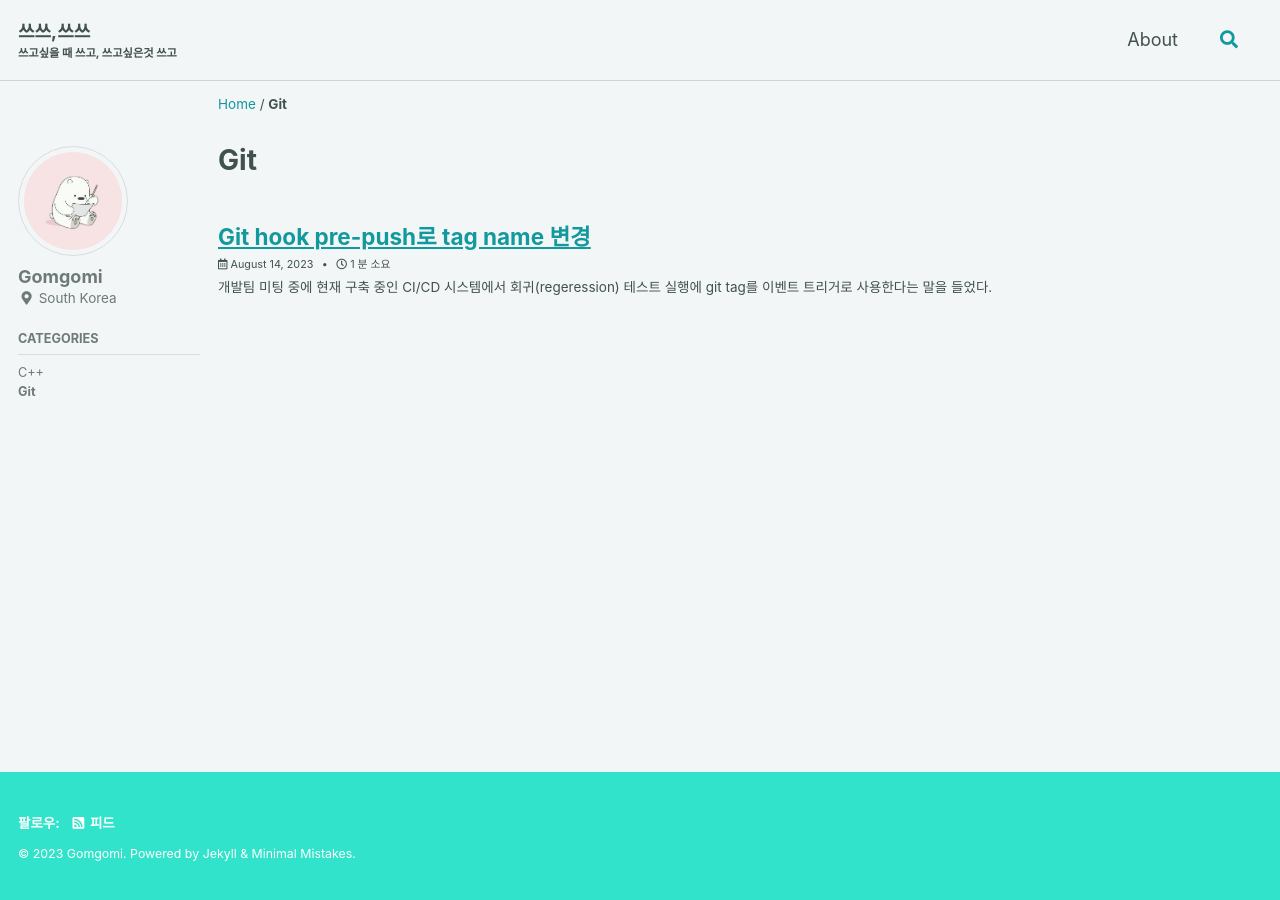
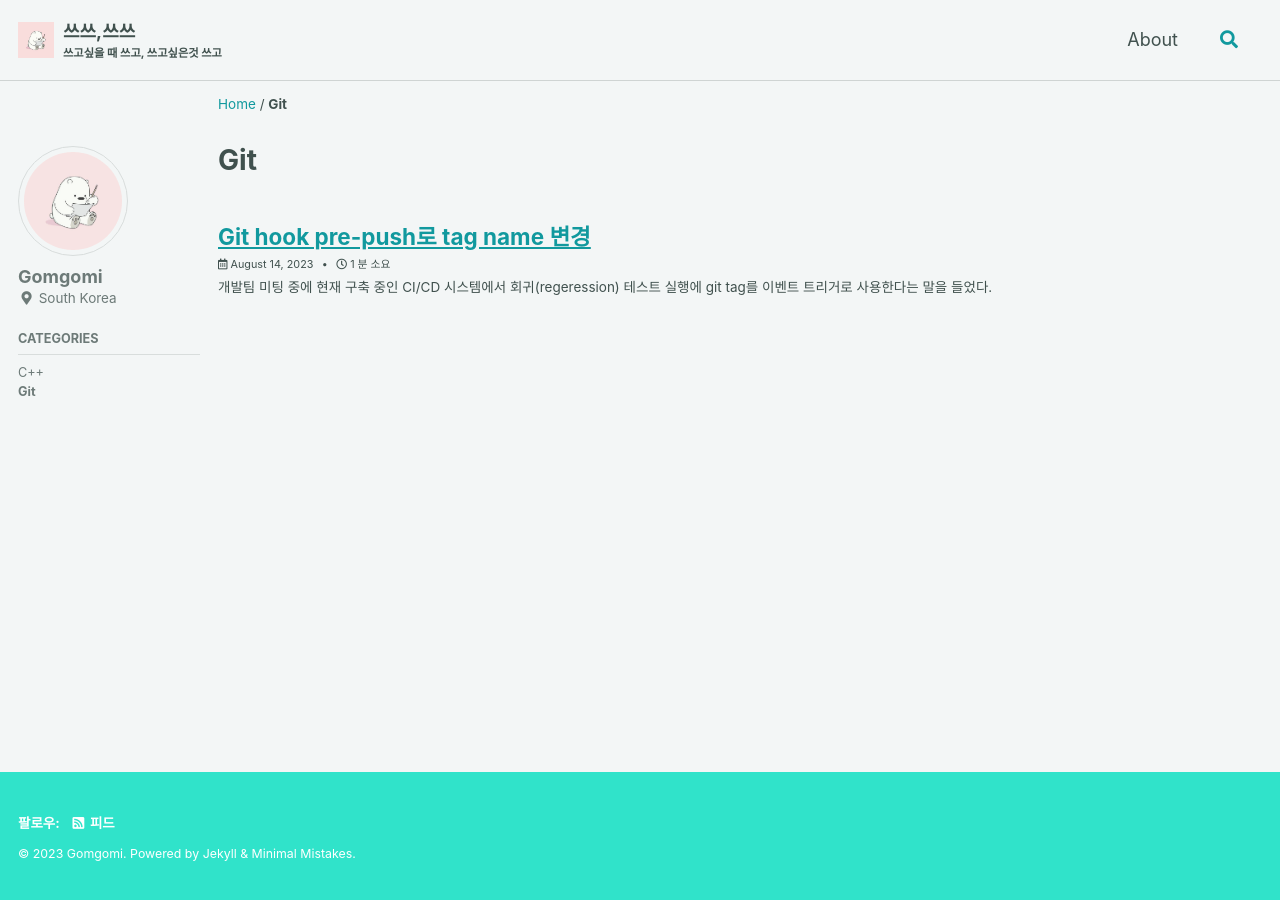
Before and after one commit to gomgomi/gomgomi.github.io, a Jekyll site: the page built from _pages/category-git.md, in a window 1280 px wide. Built offline with Jekyll 4.4.1, drawn with Linux system fonts in a browser that asks for light colours; cached includes are drawn as plain includes.

Commit message:
Added site logo

```diff
--- a/_config.yml
+++ b/_config.yml
@@ -25,7 +25,7 @@ url                      : "https://gomgomi.github.io"
 baseurl                  : # the subpath of your site, e.g. "/blog"
 repository               : "gomgomi/gomgomi.github.io"
 teaser                   : # path of fallback teaser image, e.g. "/assets/images/500x300.png"
-logo                     : # path of logo image to display in the masthead, e.g. "/assets/images/88x88.png"
+logo                     : "/assets/images/gom.jpg" # path of logo image to display in the masthead, e.g. "/assets/images/88x88.png"
 masthead_title           : # overrides the website title displayed in the masthead, use " " for no title
 breadcrumbs            : true # true, false (default)
 words_per_minute         : 200
```
